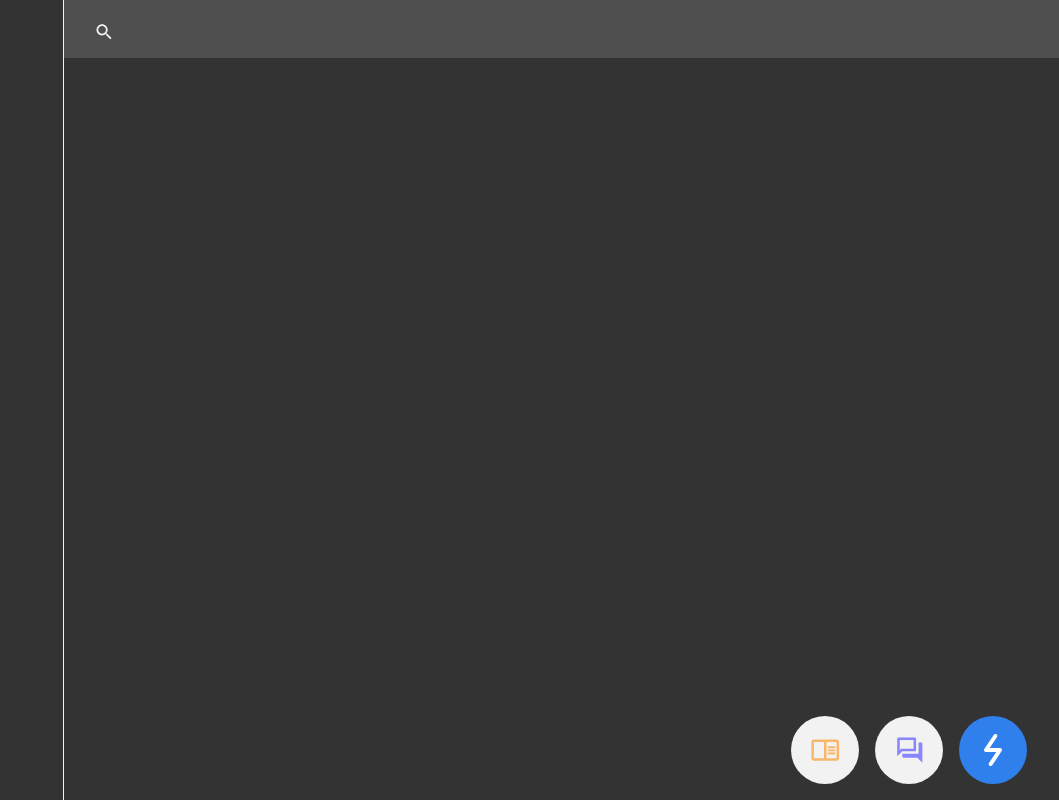
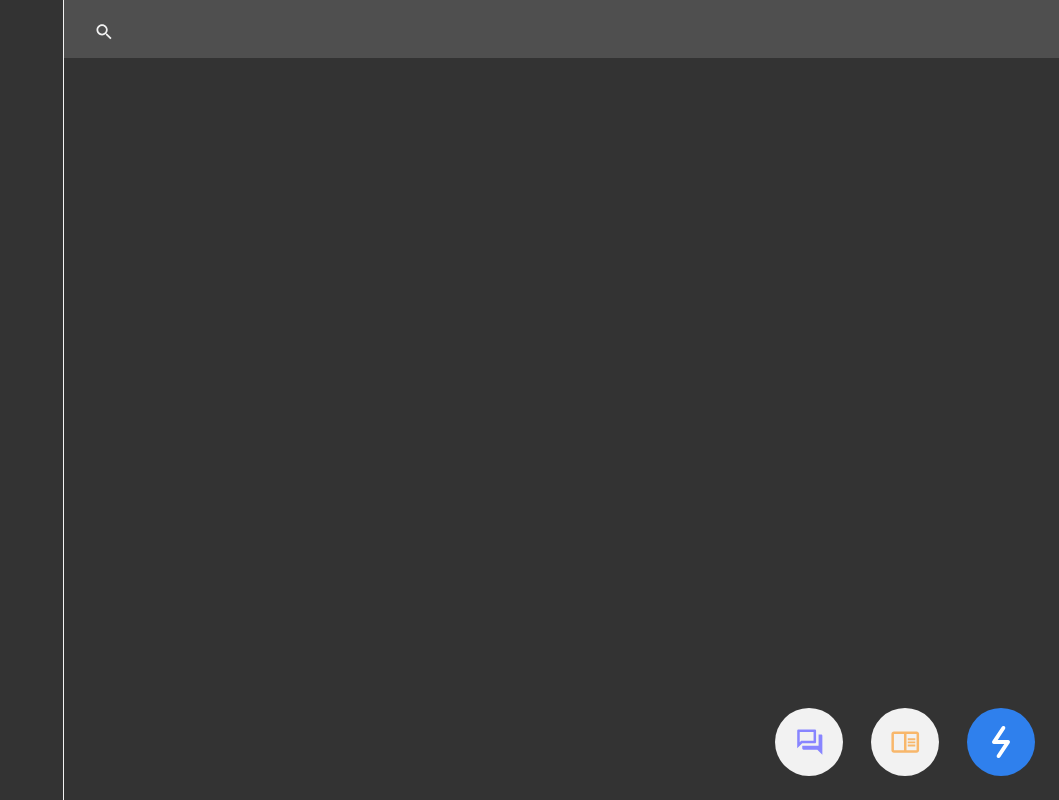
Before and after one commit to andrewpatasik/quicks, a React (Vite) app in the folder apps/ui/: page / in a window 1280 px wide. Both pictures are taken after a click on the button 1214 px from the left and 750 px from the top of the page. Shown: the whole page, without its empty margins (221-1280 px from the left). Built offline with nearby package versions, Linux system fonts and the light colour scheme; a web font is replaced by a local one.

Commit message:
fab update but still wip

```diff
--- a/apps/ui/src/components/QuickTab.tsx
+++ b/apps/ui/src/components/QuickTab.tsx
@@ -7,32 +7,35 @@ const QuickTab: FC = () => {
   const { tabOrder, activeTab, isOpen } = useQuickTab();
 
   return (
-    <nav className="flex flex-row-reverse absolute right-4 bottom-4">
+    <nav className="flex flex-row-reverse absolute right-6 bottom-6">
       <div
         className={cn(
-          "mx-4",
-          isOpen && activeTab !== "quick" && "absolute z-10"
+          "ml-7 relative",
+          isOpen && activeTab !== "quick" && "right-4"
         )}
       >
-        <QuickButton type={activeTab} variants="active" />
+        <QuickButton type="quick" variants={activeTab === "quick" ? "active" : "idle"} />
       </div>
 
       <ul
         className={cn(
-          "flex space-x-4",
-          isOpen && activeTab !== "quick" && "relative right-7 z-0",
+          "flex",
+          isOpen && activeTab !== "quick" && "absolute z-10",
           !isOpen && "hidden"
         )}
       >
         {[...tabOrder]
-          .slice(1)
           .map(
             (
-              item: "task" | "inbox" | "quick",
+              item: "task" | "inbox",
               index: Key | null | undefined
             ) => (
               <li key={index}>
-                <QuickButton type={item} variants="idle" />
+                <QuickButton
+                  type={item}
+                  variants={activeTab === item ? "active" : "idle"}
+                  className="ml-7"
+                />
               </li>
             )
           )}
--- a/apps/ui/src/hooks/useQuickTab.tsx
+++ b/apps/ui/src/hooks/useQuickTab.tsx
@@ -14,18 +14,18 @@ interface UseQuickTabValue {
 }
 
 export const QuickTabProvider: FC<UseQuickTabValue> = ({ children }) => {
-  const [tabOrder, setTabOrder] = useState(["quick", "task", "inbox"]);
+  const [tabOrder, setTabOrder] = useState(["task", "inbox"]);
   const [activeTab, setActiveTab] = useState("quick");
   const [isOpen, setIsOpen] = useState(false);
 
   useEffect(() => {
-    const tabIndex = tabOrder.indexOf(activeTab);
+      const tabIndex = tabOrder.indexOf(activeTab);
 
-    const newOrder = [...tabOrder];
+      const newOrder = [...tabOrder];
+      const selectedTab = newOrder.splice(tabIndex, 1)[0];
+      newOrder.splice(tabIndex + 1, 0, selectedTab);
 
-    [newOrder[0], newOrder[tabIndex]] = [newOrder[tabIndex], newOrder[0]];
-
-    setTabOrder(newOrder);
+      setTabOrder(newOrder);
   }, [activeTab]);
 
   return (
--- a/apps/ui/src/pages/Home/index.tsx
+++ b/apps/ui/src/pages/Home/index.tsx
@@ -9,7 +9,7 @@ const Home: FC = () => {
   return (
     <div className="flex h-full">
       <Sidebar className="shrink-0" />
-      <main className="w-full bg-[#333333]">
+      <main className="relative w-full bg-[#333333]">
         <Searchbar />
         <QuickTab
         />
```
